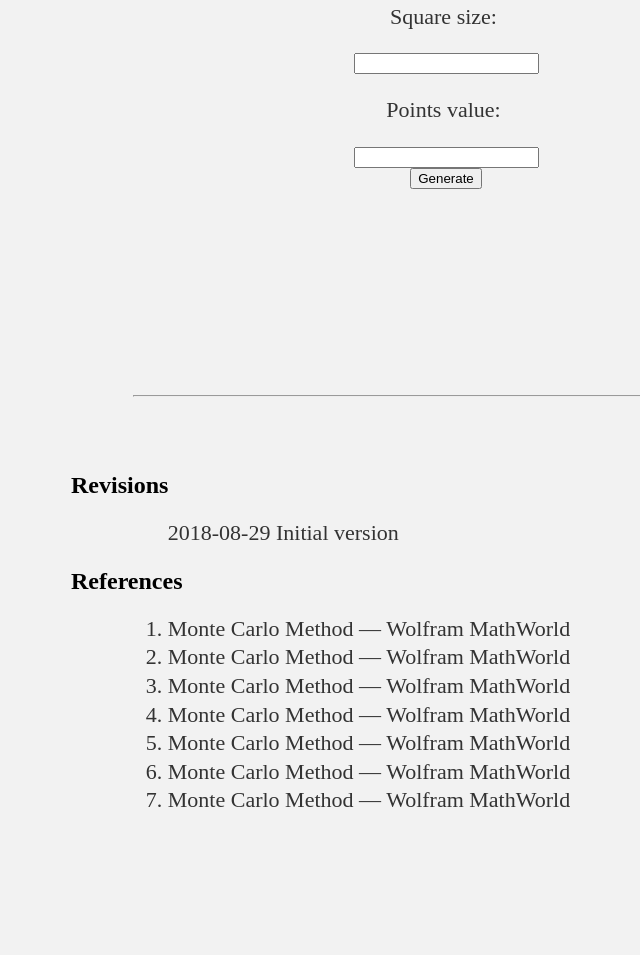
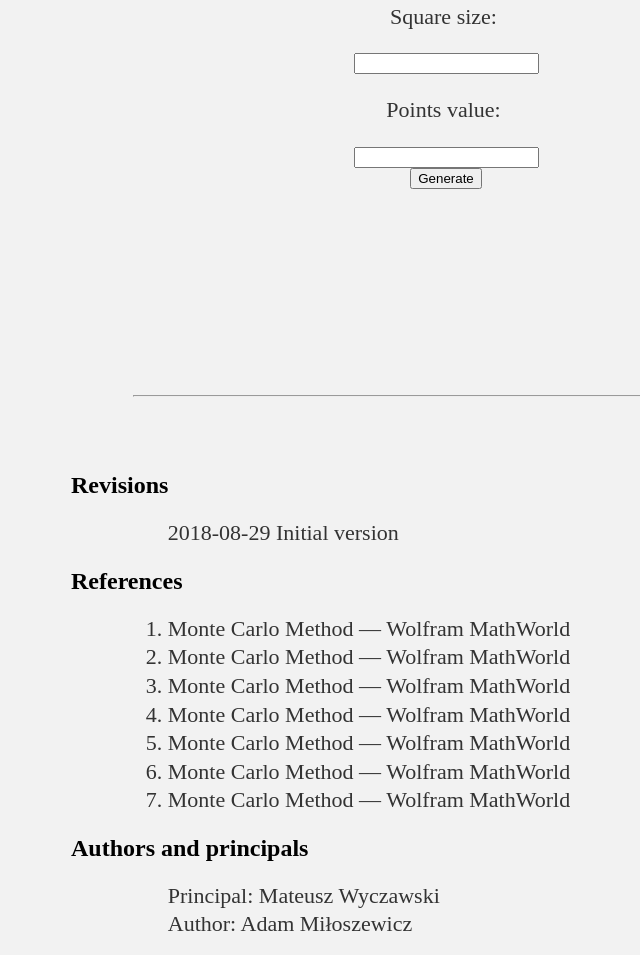
Before and after one commit to amiloszewicz/pi-montecarlo, a website built with webpack: page src/index.html in a window 1280 px wide. Shown: the part 1628-2583 px from the top of the page, without its empty margins (194-834 px from the left). Before the commit the page ends 2459 px from the top, so only its background shows below. Built offline with nearby package versions, Linux system fonts and the light colour scheme.

Commit message:
feat authors section

```diff
--- a/src/index.html
+++ b/src/index.html
@@ -114,6 +114,14 @@
             MathWorld</a></li>
       </ol>
     </section>
+
+    <section id="authors_and_principals">
+      <h2 class="section_title">Authors and principals</h2>
+      <ul id="principals_list">
+        <li>Principal: Mateusz Wyczawski</li>
+        <li>Author: Adam Miłoszewicz</li>
+      </ul>
+    </section>
   </main>
   <script src="main.js"></script>
 </body>
```
